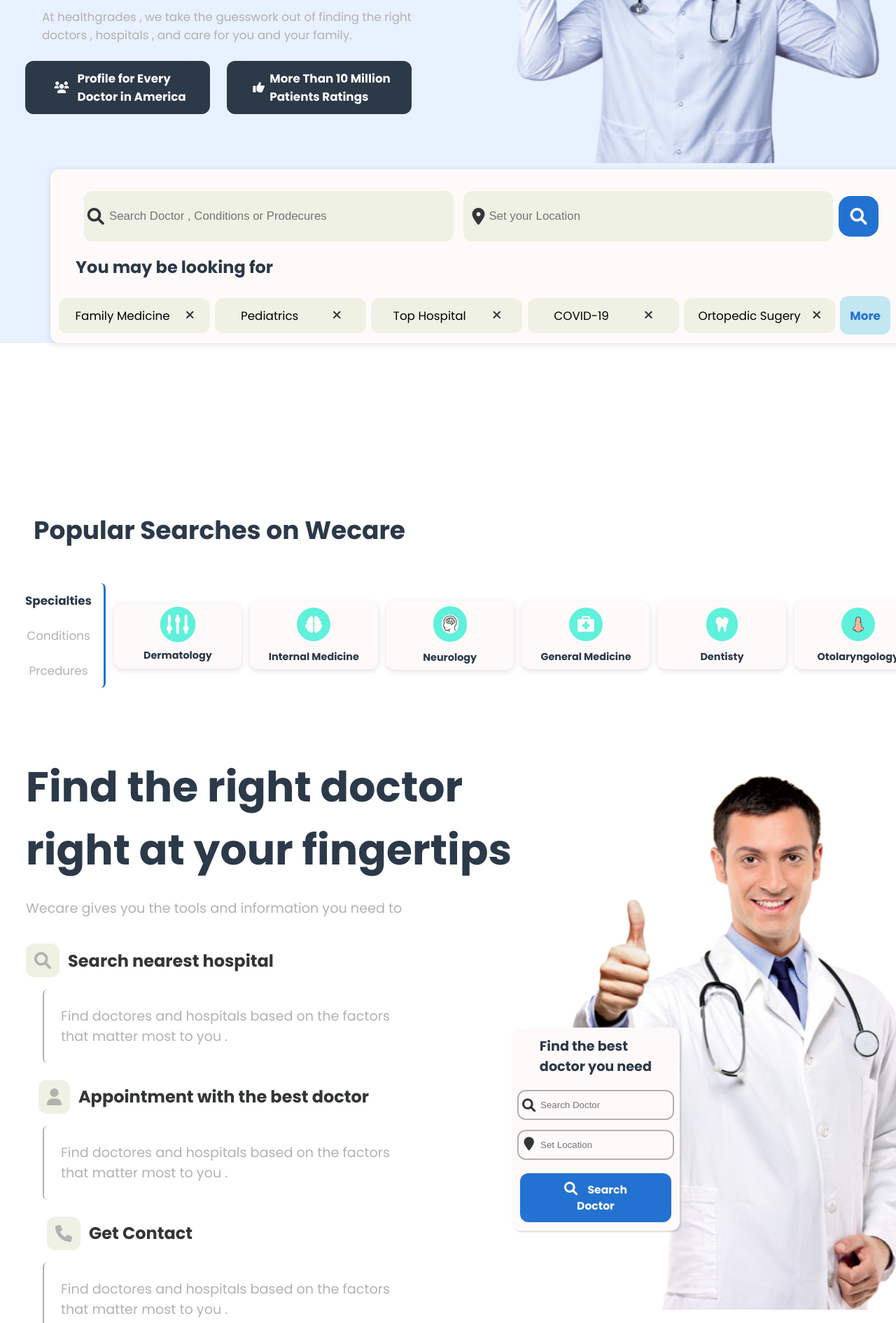
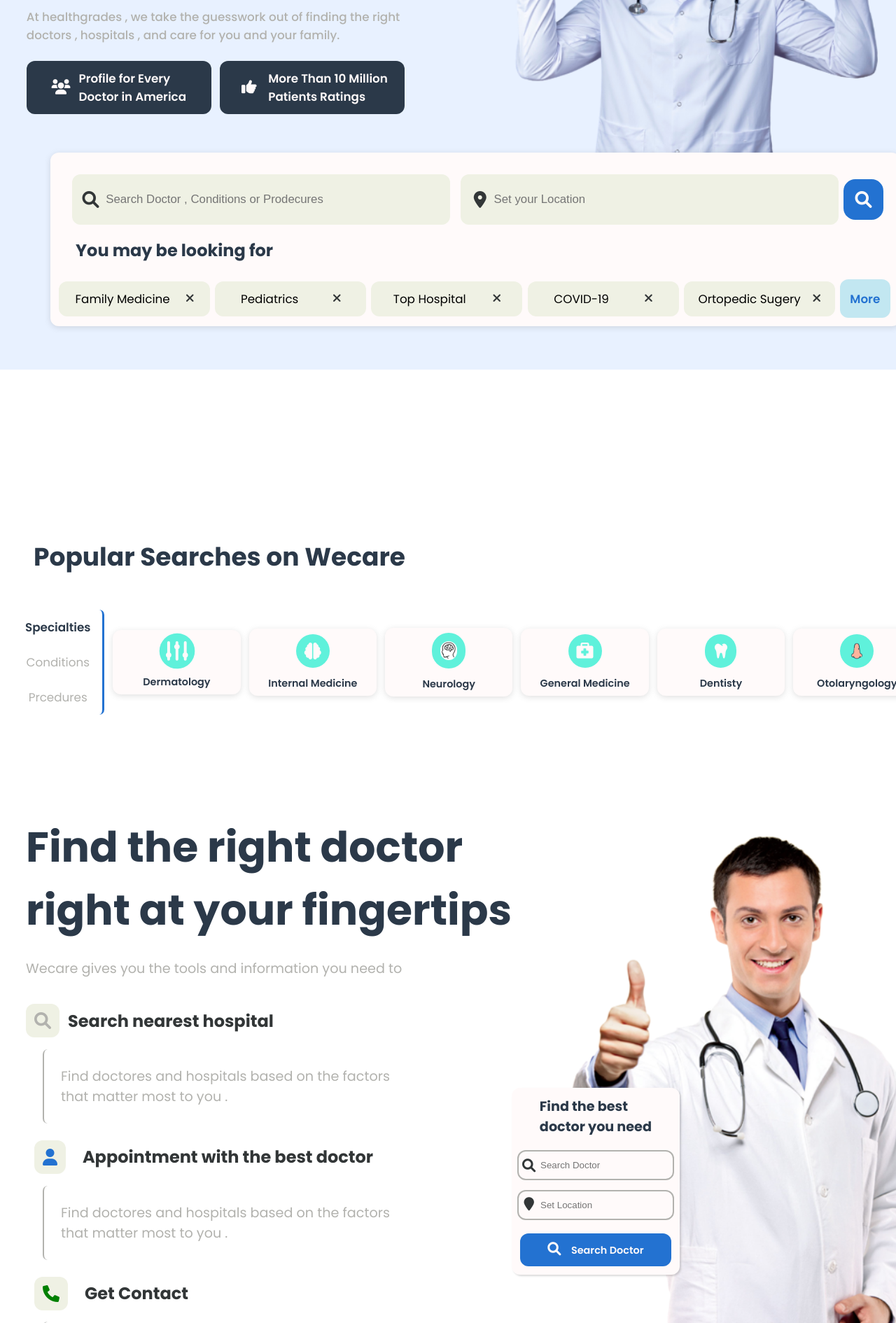
Before and after one commit to hamedakbarii/Wecare, a website: page index.html in a window 1280 px wide. Shown: the part 363-2253 px from the top of the page at 70% size. Drawn offline with Linux system fonts and the light colour scheme; a web font is replaced by a local one.

Commit message:
colors are updated

```diff
--- a/css/finder.css
+++ b/css/finder.css
@@ -1,5 +1,5 @@
 #finder {
-	padding-top: 4rem;
+	padding-top: 6rem;
 	min-height: 30vh;
 }
 
@@ -87,12 +87,15 @@
 	padding: 0.5rem;
 	border: none;
 	border-radius: 0.5rem;
-	color: var(--likegray-color);
-	margin-right: 0.5rem;
+	color: var(--lightblue-color);
+	margin-right: 1rem;
 }
 
 .phone {
-	padding-right: 11.5rem;
+	padding-right: 12.5rem;
+}
+.phone i {
+	color: green;
 }
 
 /* --------------finde-right------------- */
@@ -169,7 +172,7 @@
 .finder__right button {
 	width: 6rem;
 	margin: 0.5rem;
-	font-size: 0.65rem;
+	font-size: 0.6rem;
 	font-weight: 550;
 }
 
--- a/css/footer.css
+++ b/css/footer.css
@@ -1,5 +1,6 @@
 #footer {
 	margin-top: 3rem;
+	padding-bottom: 1rem;
 }
 
 .footer__wrapper {
--- a/css/hero.css
+++ b/css/hero.css
@@ -1,6 +1,6 @@
 #hero {
 	padding-top: 1rem;
-	/* min-height: 100vh; */
+	min-height: 100vh;
 	background-color: var(--primary-color);
 }
 
@@ -37,7 +37,7 @@
 }
 
 .hero__left p {
-	padding: 1rem;
+	padding-top: 1rem;
 	color: var(--likegray-color);
 	font-size: 0.7rem;
 	font-weight: 500;
@@ -45,14 +45,15 @@
 
 .hero__left--cards {
 	display: flex;
-	justify-content: center;
+	justify-content: space-between;
 	align-items: center;
 }
 
 .left__cards--left {
 	width: 10rem;
 	background-color: var(--darker-color);
-	margin-right: 1rem;
+	margin-right: 0.5rem;
+	margin-top: 1rem;
 	padding: 0.5rem;
 	border: none;
 	border-radius: 0.5rem;
@@ -69,15 +70,15 @@
 }
 
 .left__cards--left i {
-	padding: 0.3rem;
 	padding-right: 0.5rem;
 	color: var(--light-color);
+	font-size: 0.9rem;
 }
 
 .left__cards--right {
 	width: 10rem;
+	margin-top: 1rem;
 	background-color: var(--darker-color);
-	margin-right: 1rem;
 	padding: 0.5rem;
 	border: none;
 	border-radius: 0.5rem;
@@ -96,15 +97,20 @@
 
 .left__cards--right i {
 	padding: 0.3rem;
+	padding-right: 0.7rem;
 	color: var(--light-color);
+	font-size: 0.9rem;
 }
 
 /* -------------------hero-down--------------- */
 .hero__down {
 	width: 51rem;
+	position: relative;
 }
 
 .hero__searcBox {
+	position: absolute;
+	top: -1rem;
 	background-color: var(--light-color);
 	padding: 0.5rem;
 	border-radius: 0.5rem;
@@ -125,7 +131,7 @@
 	position: absolute;
 	color: var(--dark-color);
 	top: 1.3rem;
-	left: 0.5rem;
+	left: 0.9rem;
 }
 
 .searchBox__input--left input {
@@ -137,7 +143,7 @@
 	background-color: var(--secondary-color);
 	padding: 0.5rem;
 	margin: 0.3rem;
-	padding-left: 1.5rem;
+	padding-left: 2rem;
 }
 
 /* ---------------------------------------------------------------- */
@@ -154,7 +160,7 @@
 	color: var(--dark-color);
 	background-color: unset;
 	top: 0.6rem;
-	left: 0.1rem;
+	left: 0.4rem;
 }
 
 .searchBox__input--right input {
@@ -166,7 +172,7 @@
 	background-color: var(--secondary-color);
 	padding: 0.5rem;
 	margin: 0.3rem;
-	padding-left: 1.5rem;
+	padding-left: 2rem;
 }
 .searchBox__input--right i {
 	padding: 0.7rem;
--- a/css/reset.css
+++ b/css/reset.css
@@ -1,4 +1,4 @@
-@import url("https://fonts.googleapis.com/css2?family=poppins:ital,wght@0,100;0,300;0,400;0,700;0,900;1,100;1,300;1,400;1,700;1,900&display=swap");
+@import url("https://fonts.googleapis.com/css2?family=Poppins:ital,wght@0,100;0,200;0,300;0,400;0,500;0,600;0,700;1,100;1,200;1,300;1,400;1,500;1,600&family=Signika+Negative:wght@300;400;500;600&display=swap");
 
 *,
 *::before,
--- a/css/wecare.css
+++ b/css/wecare.css
@@ -64,6 +64,7 @@
 
 .wecare__right button {
 	margin-top: 1rem;
+	margin-bottom: 1rem;
 	font-size: 0.7rem;
 	font-weight: 550;
 }
--- a/index.html
+++ b/index.html
@@ -27,6 +27,7 @@
 <body>
 
     <header>
+        <div class="container">
 
             <nav>
 
@@ -54,6 +55,7 @@
 
             </nav>
 
+        </div>
     </header>
 
     <main>
@@ -94,6 +96,8 @@
 
                         <div class="hero__right">
                             <img src="./assets/wecare-images/0-removebg-preview.png" alt="">
+
+
                         </div>
 
                     </div>
@@ -127,35 +131,33 @@
 
                                     <div class="down__comments--item">
                                         <p>Family Medicine</p>
-                                        <i class="fa-solid fa-xmark"></i>
+                                        <i class="fa-solid fa-xmark removeBtn"></i>
                                     </div>
 
                                     <div class="down__comments--item">
                                         <p>Pediatrics</p>
-                                        <i class="fa-solid fa-xmark"></i>
+                                        <i class="fa-solid fa-xmark removeBtn"></i>
                                     </div>
 
                                     <div class="down__comments--item">
                                         <p>Top Hospital</p>
-                                        <i class="fa-solid fa-xmark"></i>
+                                        <i class="fa-solid fa-xmark removeBtn"></i>
                                     </div>
 
                                     <div class="down__comments--item">
                                         <p>COVID-19</p>
-                                        <i class="fa-solid fa-xmark"></i>
+                                        <i class="fa-solid fa-xmark removeBtn"></i>
                                     </div>
 
                                     <div class="down__comments--item">
                                         <p>Ortopedic Sugery</p>
-                                        <i class="fa-solid fa-xmark"></i>
+                                        <i class="fa-solid fa-xmark removeBtn"></i>
                                     </div>
 
                                     <button><a href="#">More</a></button>
 
 
                                 </div>
-
-
 
                             </div>
 
@@ -236,7 +238,9 @@
         </section>
 
         <section id="finder">
+
             <div class="container">
+
                 <div class="finder__wrapper">
 
                     <div class="finder__left">
@@ -300,13 +304,15 @@
                                 <input type="text" class="Location" id="Location" placeholder="Set Location">
                             </div>
 
-                            <button class="btn"><i class="fa-solid fa-magnifying-glass"></i>Search Doctor</button>
+                            <button class="btn"><i class="fa-solid fa-magnifying-glass"></i><a href="#">Search
+                                    Doctor</a></button>
 
                         </div>
                     </div>
 
                 </div>
             </div>
+
         </section>
 
         <section id="wecare">
```
Also changed, not shown: script/script.js (+8 -0 lines). Lines whose indentation alone changed are shown as unchanged.
